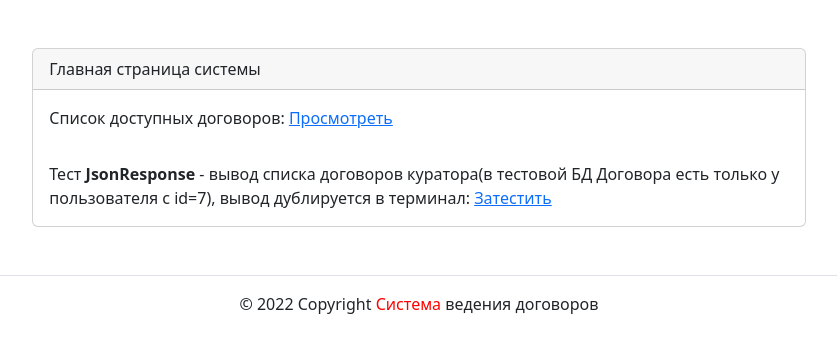
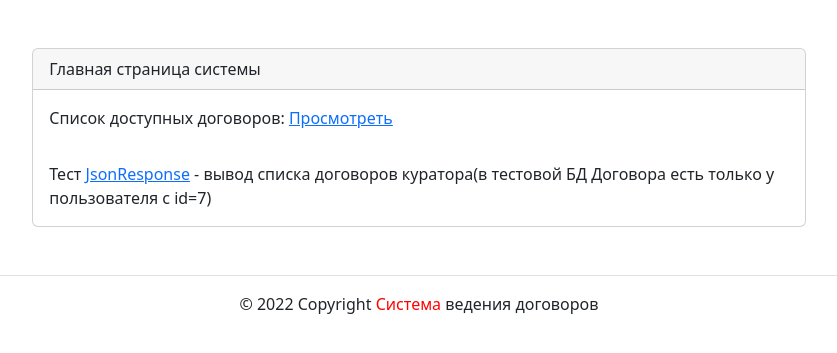
Before and after one commit to Sambo312/demo_42, a Django app: page / in a window 1280 px wide. Shown: the part 56-409 px from the top of the page, without its empty margins (221-1058 px from the left). Run offline with Django 3.2, Linux system fonts and the light colour scheme; a user stored in the database is signed in; some libraries are stand-ins or nearby versions.

Commit message:
fix jsonResponse

```diff
--- a/demo_42/contracts/views.py
+++ b/demo_42/contracts/views.py
@@ -130,12 +130,7 @@ def get_contract_file (request, contract_id):
 @permission_required('contracts.view_contract', raise_exception=True)
 def list_curator_contracts(request, user_id):
     list_contracts = list(Contract.objects.filter(curator_id=user_id).values(
-        "id", "name", "number", "start_date", "end_date", "partner", "partner_id", "curator", "curator_id"))
-
-    list_contracts = json.dumps(
-        list_contracts, indent=4, ensure_ascii=False, cls=DateTimeEncoder)
-
-    print (list_contracts)
+        "id", "name", "number", "start_date", "end_date"))
 
     return JsonResponse(
         list_contracts, safe=False, json_dumps_params={'ensure_ascii': False})
--- a/demo_42/templates/contracts/index.html
+++ b/demo_42/templates/contracts/index.html
@@ -14,8 +14,9 @@
           <a href="{% url 'contracts:contract_list' %}">Просмотреть</a>
         </div>
         <div class="card-body">
-          Тест <b>JsonResponse</b> - вывод списка договоров куратора(в тестовой БД Договора есть только у пользователя с id=7), вывод дублируется в терминал:
-          <a href="{% url 'contracts:list_curator_contracts' 7%}">Затестить</a>
+          Тест
+          <a href="{% url 'contracts:list_curator_contracts' 7%}">JsonResponse</a>
+           - вывод списка договоров куратора(в тестовой БД Договора есть только у пользователя с id=7)
         </div>
       </div>
     </div>
```
Also changed, not shown: demo_42/db.sqlite3.
